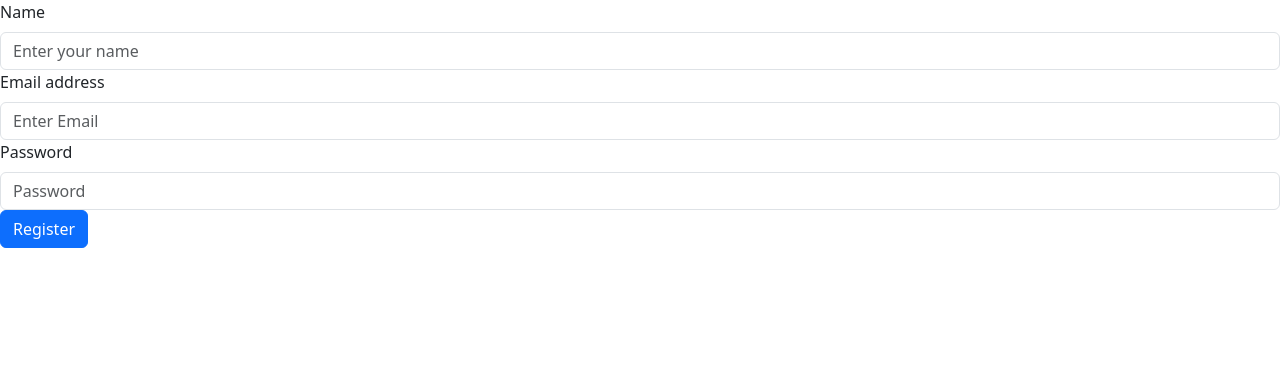
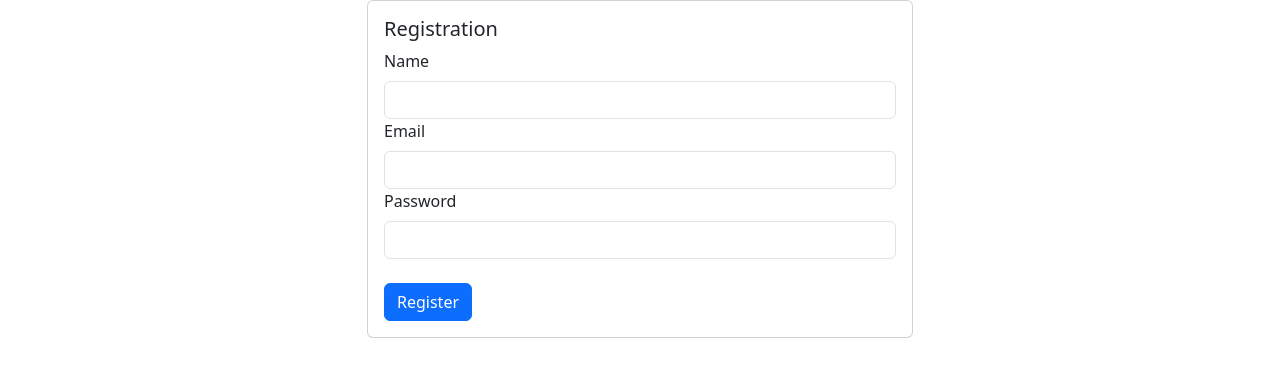
Before and after one commit to parth1320/photovoltaic-system, a React (Create React App) app in the folder frontend/: page /register in a window 1280 px wide. Shown: the top 376 px of the page. Built offline with nearby package versions, Linux system fonts and the light colour scheme.

Commit message:
Login Registration Designing done

```diff
--- a/frontend/src/components/MainNavigation.js
+++ b/frontend/src/components/MainNavigation.js
@@ -5,7 +5,7 @@ import { faUser } from "@fortawesome/free-solid-svg-icons";
 const MainNavigation = () => {
   return (
     <Navbar bg="light" expand="lg">
-      <Navbar.Brand href="#home">Your App</Navbar.Brand>
+      <Navbar.Brand href="/dashboard">Your App</Navbar.Brand>
       <Navbar.Toggle aria-controls="basic-navbar-nav" />
       <Navbar.Collapse id="basic-navbar-nav">
         <Nav className="mr-auto">
--- a/frontend/src/pages/Login.js
+++ b/frontend/src/pages/Login.js
@@ -1,6 +1,6 @@
 import React, { useState } from "react";
 import "bootstrap/dist/css/bootstrap.min.css";
-import { Form, Button } from "react-bootstrap";
+import { Form, Button, Row, Col, Card, Container } from "react-bootstrap";
 
 const Login = () => {
   const [email, setEmail] = useState("");
@@ -44,35 +44,44 @@ const Login = () => {
   };
 
   return (
+    <Container>
+      <Row className="justify-content-center">
+        <Col xs={12} md={6}>
+          <Card>
+            <Card.Body>
+              <Card.Title>Login</Card.Title>
               <Form onSubmit={submitHandler}>
-      <Form.Group controlId="formEmail">
-        <Form.Label>Email address</Form.Label>
+                <Form.Group controlId="loginEmail">
+                  <Form.Label>Email</Form.Label>
                   <Form.Control
                     type="email"
-          placeholder="Enter Email"
+                    name="email"
                     value={email}
                     onChange={emailChangeHandler}
+                    required
                   />
                 </Form.Group>
-
-      <Form.Group controlId="formpassword">
+                <Form.Group controlId="loginPassword">
                   <Form.Label>Password</Form.Label>
                   <Form.Control
                     type="password"
-          placeholder="Password"
+                    name="password"
                     value={password}
                     onChange={passwordChangeHandler}
+                    required
                   />
                 </Form.Group>
-
+                <div className="mt-4">
                   <Button variant="primary" type="submit">
                     Login
                   </Button>
-
-      <p>
-        Don't have any account <a href="/register">Register</a>
-      </p>
+                </div>
               </Form>
+            </Card.Body>
+          </Card>
+        </Col>
+      </Row>
+    </Container>
   );
 };
 
--- a/frontend/src/pages/Logout.js
+++ b/frontend/src/pages/Logout.js
@@ -6,6 +6,7 @@ const Logout = () => {
 
   useEffect(() => {
     localStorage.removeItem("token");
+    localStorage.removeItem("id");
 
     const timeout = setTimeout(() => {
       navigate("/");
--- a/frontend/src/pages/Profile.js
+++ b/frontend/src/pages/Profile.js
@@ -1,9 +1,11 @@
 import React, { useState, useEffect } from "react";
 import axiosInstance from "../axiosInstance/setHeader";
+import { Container, Row, Col, Card, Button, Form } from "react-bootstrap";
 
 const id = localStorage.getItem("id");
 
 const UserProfile = () => {
+  const [profileData, setProfileData] = useState(null);
   const [name, setName] = useState("");
   const [email, setEmail] = useState("");
 
@@ -12,6 +14,7 @@ const UserProfile = () => {
       .get(`http://localhost:5000/user/${id}`)
       .then((response) => {
         const user = response.data;
+        setProfileData(user);
         setName(user.name);
         setEmail(user.email);
       })
@@ -34,29 +37,66 @@ const UserProfile = () => {
       });
   };
 
+  const deleteHandler = () => {
+    axiosInstance
+      .delete(`http://localhost:5000/delete/${id}`)
+      .then((response) => {
+        alert(response.data.message);
+        window.location.href("/");
+      })
+      .catch((error) => {
+        console.error(error);
+      });
+  };
+
   return (
-    <>
-      <h1>User Profile</h1>
-      <form onSubmit={handleSubmit}>
-        <div>
-          <label>Name:</label>
-          <input
+    <Container>
+      <Row className="justify-content-center">
+        <Col xs={12} md={6}>
+          <Card>
+            <Card.Body>
+              <Card.Title>User Profile</Card.Title>
+              {profileData ? (
+                <Form>
+                  <Form.Group controlId="name">
+                    <Form.Label>Name</Form.Label>
+                    <Form.Control
                       type="text"
+                      name="name"
                       value={name}
                       onChange={(e) => setName(e.target.value)}
                     />
-        </div>
-        <div>
-          <label>Email:</label>
-          <input
+                  </Form.Group>
+                  <Form.Group controlId="email">
+                    <Form.Label>Email</Form.Label>
+                    <Form.Control
                       type="email"
+                      name="email"
                       value={email}
                       onChange={(e) => setEmail(e.target.value)}
                     />
+                  </Form.Group>
+                  <div className="mt-4">
+                    <Button
+                      variant="primary"
+                      onClick={handleSubmit}
+                      className="me-2"
+                    >
+                      Update Profile
+                    </Button>
+                    <Button variant="danger" onClick={deleteHandler}>
+                      Delete Profile
+                    </Button>
                   </div>
-        <button type="submit">Update</button>
-      </form>
-    </>
+                </Form>
+              ) : (
+                <Card.Text>Loading profile data...</Card.Text>
+              )}
+            </Card.Body>
+          </Card>
+        </Col>
+      </Row>
+    </Container>
   );
 };
 
--- a/frontend/src/pages/Register.js
+++ b/frontend/src/pages/Register.js
@@ -1,5 +1,5 @@
 import React, { useState } from "react";
-import { Form, Button } from "react-bootstrap";
+import { Form, Button, Container, Row, Col, Card } from "react-bootstrap";
 
 const Register = () => {
   const [name, setName] = useState("");
@@ -43,40 +43,54 @@ const Register = () => {
   };
 
   return (
+    <Container>
+      <Row className="justify-content-center">
+        <Col xs={12} md={6}>
+          <Card>
+            <Card.Body>
+              <Card.Title>Registration</Card.Title>
               <Form onSubmit={submitHandler}>
-      <Form.Group controlId="formName">
+                <Form.Group controlId="registrationName">
                   <Form.Label>Name</Form.Label>
                   <Form.Control
                     type="text"
-          placeholder="Enter your name"
+                    name="name"
                     value={name}
                     onChange={nameChangeHandler}
+                    required
                   />
                 </Form.Group>
-      <Form.Group controlId="formEmail">
-        <Form.Label>Email address</Form.Label>
+                <Form.Group controlId="registrationEmail">
+                  <Form.Label>Email</Form.Label>
                   <Form.Control
                     type="email"
-          placeholder="Enter Email"
+                    name="email"
                     value={email}
                     onChange={emailChangeHandler}
+                    required
                   />
                 </Form.Group>
-
-      <Form.Group controlId="formpassword">
+                <Form.Group controlId="registrationPassword">
                   <Form.Label>Password</Form.Label>
                   <Form.Control
                     type="password"
-          placeholder="Password"
+                    name="password"
                     value={password}
                     onChange={passwordChangeHandler}
+                    required
                   />
                 </Form.Group>
-
+                <div className="mt-4">
                   <Button variant="primary" type="submit">
                     Register
                   </Button>
+                </div>
               </Form>
+            </Card.Body>
+          </Card>
+        </Col>
+      </Row>
+    </Container>
   );
 };
 
```
Also changed, not shown: frontend/src/pages/Auth.js (added), 1 other file (tests, documents, lock files or other folders). Lines whose indentation alone changed are shown as unchanged.
